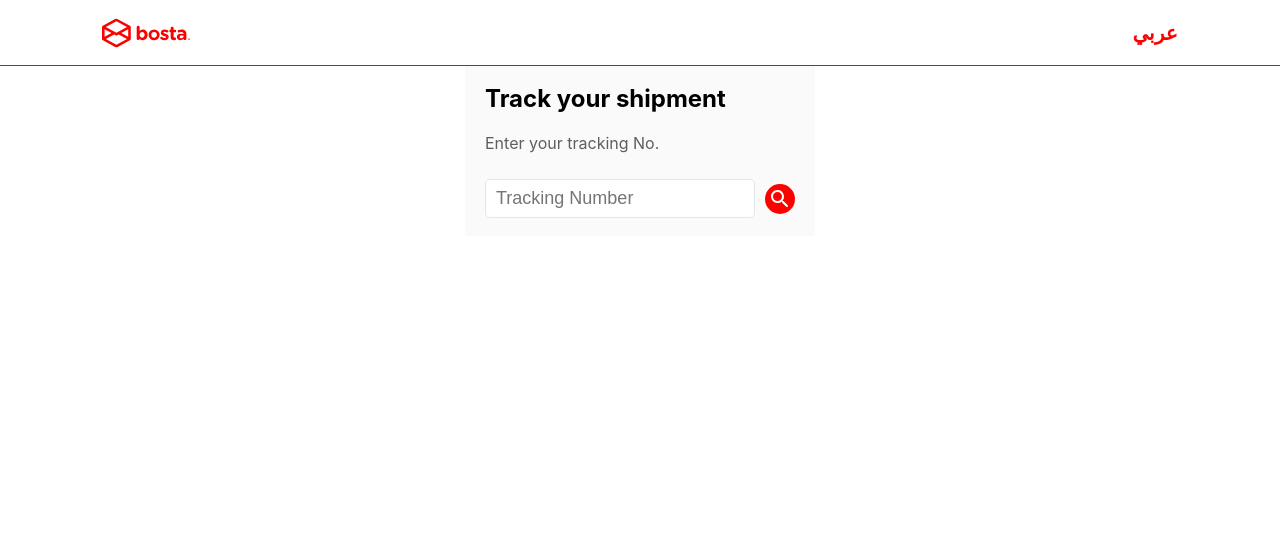
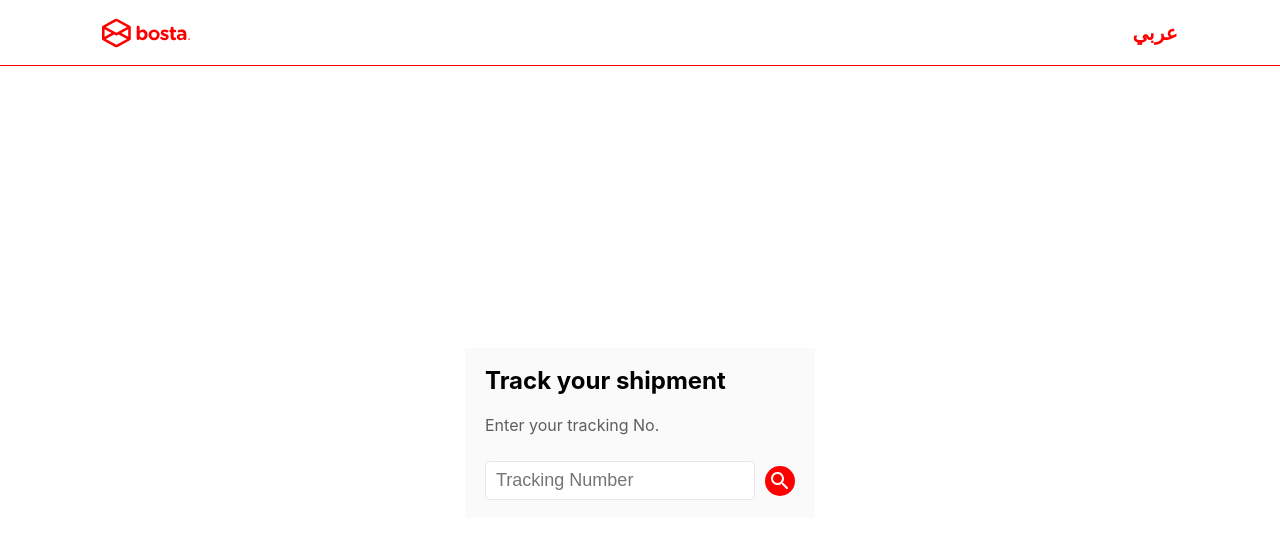
Before and after one commit to NourAdel/package-tracker, a React (Create React App) app: page / in a window 1280 px wide. Shown: the top 534 px of the page. Built offline with nearby package versions, Linux system fonts and the light colour scheme; the HTML template or start-up script is replaced by a standard one.

Commit message:
ADDED: fav icon and app name

```diff
--- a/public/index.html
+++ b/public/index.html
@@ -26,7 +26,7 @@
       work correctly both with client-side routing and a non-root public URL.
       Learn how to configure a non-root public URL by running `npm run build`.
     -->
-    <title>React App</title>
+    <title>Bosta Tracking Service</title>
   </head>
   <body>
     <noscript>You need to enable JavaScript to run this app.</noscript>
--- a/src/App.js
+++ b/src/App.js
@@ -5,7 +5,7 @@ function App() {
   return (
     <PackageProvider>
       <AppStateProvider>
-        <HomeScreen />
+        <HomeScreen/>
       </AppStateProvider>
     </PackageProvider>
   );
--- a/src/Components/Header/Style.js
+++ b/src/Components/Header/Style.js
@@ -25,5 +25,6 @@ export default makeStyles(() => ({
     fontSize: 20,
     fontWeight: 800,
     color: "#ff0000",
+    cursor:'pointer'
   },
 }));
--- a/src/Components/Header/index.js
+++ b/src/Components/Header/index.js
@@ -1,5 +1,4 @@
 import makeStyles from "./Style";
-import { useTranslation } from "react-i18next";
 import { useContext } from "react";
 import { AppStateContext } from "../../Context/AppStateContext";
 import { ReactComponent as LogoAr } from "../../assets/Logo.svg";
@@ -10,7 +9,6 @@ const SearchBox = () => {
   const { IS_RTL, setLanguage } = useContext(AppStateContext);
   const classes = makeStyles({ IS_RTL });
 
-  const { t } = useTranslation();
   return (
     <div className={classes.container}>
       {i18n.language == "en" ? (
--- a/src/Components/SearchBox/Style.js
+++ b/src/Components/SearchBox/Style.js
@@ -9,7 +9,7 @@ export default makeStyles(() => ({
     justifyContent: "center",
     flexDirection: "column",
     backgroundColor: "#fafafa",
-    margin: "auto",
+    margin: 'auto',
     padding: 20,
     boxSizing: "border-box",
     "@media (max-width: 500px)": {
@@ -78,6 +78,7 @@ export default makeStyles(() => ({
     display: "flex",
     marginLeft: (props) => (props.IS_RTL ? 0 : 10),
     marginRight: (props) => (props.IS_RTL ? 10 : 0),
+    cursor:"pointer"
   },
   searchIcon: {
     transform: (props) => (props.IS_RTL ? "scaleX(-1)" : ""),
--- a/src/Screens/HomeScreen.js
+++ b/src/Screens/HomeScreen.js
@@ -2,7 +2,7 @@ import SearchBox from "../Components/SearchBox/index";
 import Header from '../Components/Header'
 const HomeScreen = () => {
   return (
-    <div>
+    <div style={{display:"flex",  flexDirection:'column',  height:window.innerHeight}}>
       <Header/>
       <SearchBox />
     </div>
```
Also changed, not shown: 1 other file (tests, documents, lock files or other folders).
